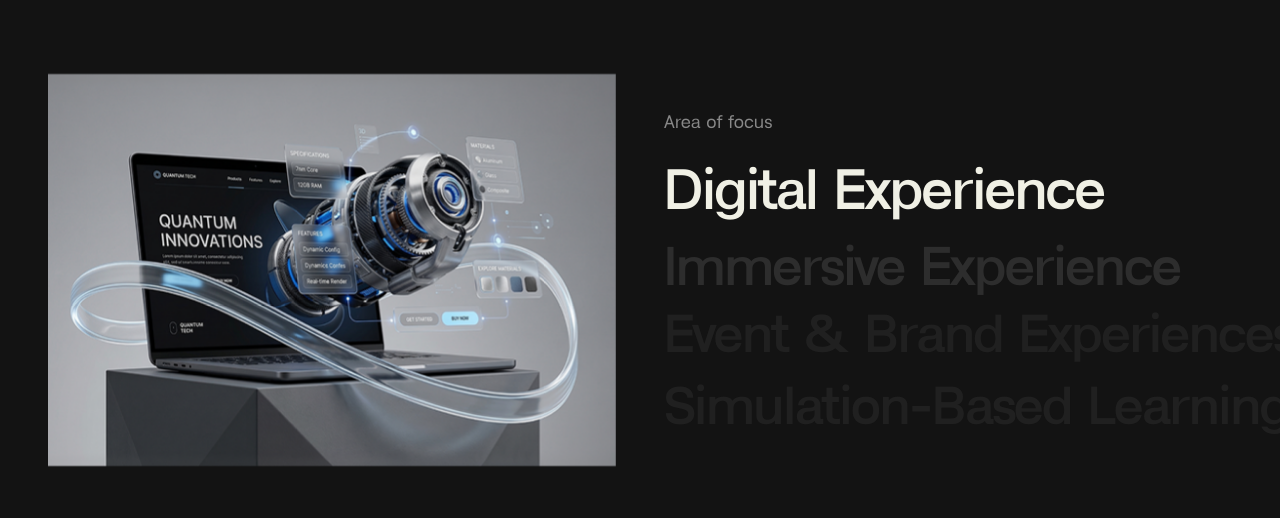
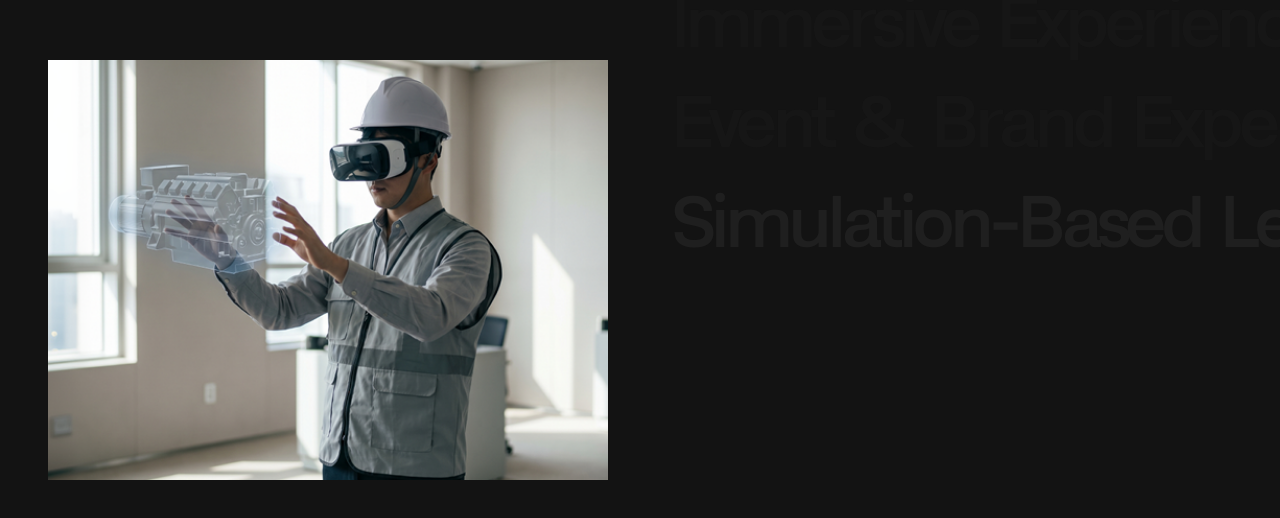
Before and after one commit to sachinjawade-cmyk/vx, a Next.js app: page / in a window 1280 px wide. Shown: the part 5048-5566 px from the top of the page. Built offline with nearby package versions, Linux system fonts and the light colour scheme.

Commit message:
feat: add interactive scroll-based offerings component with Framer Motion animations

```diff
--- a/src/components/Offerings.tsx
+++ b/src/components/Offerings.tsx
@@ -1,150 +1,504 @@
 "use client";
 
-import { motion, useScroll, useTransform } from "framer-motion";
+import {
+  motion,
+  useScroll,
+  useTransform,
+  useInView,
+  MotionValue,
+  useMotionValueEvent,
+} from "framer-motion";
+
 import { useRef } from "react";
 import Image from "next/image";
 
+/* -------------------------------------------------------------------------- */
+/*                                   CONTENT                                  */
+/* -------------------------------------------------------------------------- */
+
+const OFFERINGS = [
+  {
+    title: "Digital Experience",
+    image: "digital-experience.png",
+  },
+  {
+    title: "Immersive Experience",
+    image: "immersive-experience.png",
+  },
+  {
+    title: "Event & Brand Experiences",
+    image: "event-brand-experience.png",
+  },
+  {
+    title: "Simulation-Based Learning",
+    image: "simulation-learning.png",
+  },
+];
+
+/* -------------------------------------------------------------------------- */
+/*                             MOTION CONFIGURATION                           */
+/* -------------------------------------------------------------------------- */
+
+const SECTION_HEIGHT = "450vh";
+
+const SECTION_ENTRY_OFFSET = "-15% 0px -15% 0px";
+
+const SCROLL_OFFSET_START = "start -0.55";
+const SCROLL_OFFSET_END = "end start";
+
+const SECTION_ENTRY_INITIAL_Y = 80;
+const SECTION_LABEL_INITIAL_Y = 20;
+
+const SECTION_ENTRY_DURATION = 1.4;
+const LABEL_ENTRY_DURATION = 1.2;
+const LABEL_ENTRY_DELAY = 0.2;
+
+const CINEMATIC_EASE = [0.22, 1, 0.36, 1];
+
+const IMAGE_ACTIVE_SCALE_REDUCTION = 0.01;
+const IMAGE_NEXT_SCALE_START = 1.01;
+
+const ACTIVE_TEXT_OPACITY = 1;
+const INACTIVE_TEXT_OPACITY = 0.22;
+
+const ACTIVE_TEXT_COLOR = "#F5F2EB";
+const INACTIVE_TEXT_COLOR = "#444444";
+
+const SECTION_BACKGROUND = "#131313";
+
+const OFFERING_VERTICAL_SPACING = 100;
+
+/* -------------------------------------------------------------------------- */
+/*                          OFFERING VISUAL HIERARCHY                         */
+/* -------------------------------------------------------------------------- */
+
+const ACTIVE_OFFERING_DISTANCE = 0;
+const NEAR_OFFERING_DISTANCE = 0.15;
+const FAR_OFFERING_DISTANCE = 0.3;
+
+const ACTIVE_OFFERING_OPACITY = 1;
+const NEAR_OFFERING_OPACITY = 0.45;
+const FAR_OFFERING_OPACITY = 0.15;
+
+const ACTIVE_OFFERING_COLOR = "#F5F2EB";
+const NEAR_OFFERING_COLOR = "#666666";
+const FAR_OFFERING_COLOR = "#2A2A2A";
+
+
+/* -------------------------------------------------------------------------- */
+/*                                LAYOUT CONFIG                               */
+/* -------------------------------------------------------------------------- */
+
+const IMAGE_CONTAINER_CLASSNAME =
+  "relative w-full aspect-video lg:aspect-[4/3] overflow-hidden";
+
+const TITLE_CLASSNAME =
+  "text-3xl md:text-5xl lg:text-6xl xl:text-[4.5rem] leading-[0.95] font-semibold tracking-[-0.05em] whitespace-nowrap";
+
+const LABEL_CLASSNAME =
+  "text-[#7A7A7A] text-sm md:text-base uppercase tracking-[0.18em] mb-8";
+
+/* -------------------------------------------------------------------------- */
+/*                               EASING FUNCTION                              */
+/* -------------------------------------------------------------------------- */
+
+const cinematicInterpolation = (
+  value: number
+) => {
+  return value * value * (3 - 2 * value);
+};
+
 export default function Offerings() {
-  const containerRef = useRef<HTMLDivElement>(null);
+  const containerRef =
+    useRef<HTMLDivElement>(null);
+
+  const stickyContainerRef =
+    useRef<HTMLDivElement>(null);
+
+  /* ------------------------------------------------------------------------ */
+  /*                             SECTION VISIBILITY                           */
+  /* ------------------------------------------------------------------------ */
+
+  const isSectionVisible = useInView(
+    stickyContainerRef,
+    {
+      margin: SECTION_ENTRY_OFFSET,
+    }
+  );
+
+  /* ------------------------------------------------------------------------ */
+  /*                              SCROLL PROGRESS                             */
+  /* ------------------------------------------------------------------------ */
 
   const { scrollYProgress } = useScroll({
     target: containerRef,
-    offset: ["start start", "end start"]
+    offset: [
+      SCROLL_OFFSET_START,
+      SCROLL_OFFSET_END,
+    ],
   });
 
-  // ---------- SEGMENT SIZE ----------
-  const segment = 0.25;
+  const totalOfferings =
+    OFFERINGS.length;
 
-  // ---------- ACTIVE INDEX (STABLE) ----------
-  const activeIndex = useTransform(scrollYProgress, (v) =>
-    Math.min(3, Math.floor(v / segment))
+  const singleOfferingScrollSegment =
+    1 / totalOfferings;
+
+  /* ------------------------------------------------------------------------ */
+  /*                              ACTIVE OFFERING                             */
+  /* ------------------------------------------------------------------------ */
+
+  const activeOfferingIndex =
+    useTransform(
+      scrollYProgress,
+      (progress) => {
+        return Math.min(
+          totalOfferings - 1,
+          Math.floor(
+            progress /
+            singleOfferingScrollSegment
+          )
+        );
+      }
     );
 
-  // ---------- PROGRESS INSIDE CURRENT SEGMENT (0 → 1) ----------
-  const progressInSegment = useTransform(scrollYProgress, (v) => {
-    const i = Math.floor(v / segment);
-    const start = i * segment;
-    return (v - start) / segment;
-  });
 
-  // ---------- IMAGE CROSSFADE ----------
-  const getImageStyle = (index: number) => {
+  /* ------------------------------------------------------------------------ */
+  /*                              IMAGE ANIMATION                             */
+  /* ------------------------------------------------------------------------ */
+
+  const currentSegmentProgress =
+    useTransform(
+      scrollYProgress,
+      (progress) => {
+
+        const currentSegmentIndex =
+          Math.floor(
+            progress /
+            singleOfferingScrollSegment
+          );
+
+        const currentSegmentStart =
+          currentSegmentIndex *
+          singleOfferingScrollSegment;
+
+        return (
+          (progress -
+            currentSegmentStart) /
+          singleOfferingScrollSegment
+        );
+      }
+    );
+
+  const getImageAnimationStyles = (
+    offeringIndex: number
+  ) => {
+    const opacity = useTransform(
+      [
+        currentSegmentProgress,
+        activeOfferingIndex,
+      ] as MotionValue<any>[],
+
+      ([segmentProgress, currentIndex]: [number, number]) => {
+
+        // HOLD IMAGE initially
+        const delayedProgress =
+          segmentProgress < 0.55
+            ? 0
+            : (segmentProgress - 0.55) / 0.45;
+
+        const easedProgress =
+          cinematicInterpolation(
+            delayedProgress
+          );
+
+        // CURRENT IMAGE
+        if (currentIndex === offeringIndex) {
+          return 1 - easedProgress;
+        }
+
+        // NEXT IMAGE
+        if (
+          currentIndex + 1 ===
+          offeringIndex
+        ) {
+          return easedProgress;
+        }
+
+        return 0;
+      }
+    );
+
+    const scale = useTransform(
+      [
+        currentSegmentProgress,
+        activeOfferingIndex,
+      ] as MotionValue<any>[],
+
+      ([segmentProgress, currentIndex]: [number, number]) => {
+
+        // HOLD IMAGE initially
+        const delayedProgress =
+          segmentProgress < 0.55
+            ? 0
+            : (segmentProgress - 0.55) / 0.45;
+
+        const easedProgress =
+          cinematicInterpolation(
+            delayedProgress
+          );
+
+        // CURRENT IMAGE
+        if (currentIndex === offeringIndex) {
+          return (
+            1 -
+            easedProgress *
+            IMAGE_ACTIVE_SCALE_REDUCTION
+          );
+        }
+
+        // NEXT IMAGE
+        if (
+          currentIndex + 1 ===
+          offeringIndex
+        ) {
+          return (
+            IMAGE_NEXT_SCALE_START -
+            easedProgress *
+            IMAGE_ACTIVE_SCALE_REDUCTION
+          );
+        }
+
+        return 1;
+      }
+    );
+
     return {
-      opacity: useTransform(progressInSegment, (p) => {
-        const i = Math.floor(scrollYProgress.get() / segment);
-        if (i === index) return 1 - p;       // fade out current
-        if (i + 1 === index) return p;       // fade in next
-        return 0;
-      }),
-      scale: useTransform(progressInSegment, (p) => {
-        const i = Math.floor(scrollYProgress.get() / segment);
-        if (i === index) return 1 - p * 0.05;
-        if (i + 1 === index) return 0.95 + p * 0.05;
-        return 0.95;
-      }),
-      filter: useTransform(progressInSegment, (p) => {
-        const i = Math.floor(scrollYProgress.get() / segment);
-        if (i === index) return `blur(${p * 6}px)`;
-        if (i + 1 === index) return `blur(${(1 - p) * 6}px)`;
-        return "blur(6px)";
-      })
+      opacity,
+      scale,
     };
   };
 
-  // ---------- TEXT ANIMATION ----------
-  const getTextStyle = (index: number) => {
+  /* ------------------------------------------------------------------------ */
+  /*                               TEXT ANIMATION                             */
+  /* ------------------------------------------------------------------------ */
+
+  const getTextAnimationStyles = (
+    offeringIndex: number
+  ) => {
+    const opacity = useTransform(
+      activeOfferingIndex,
+      (currentIndex) => {
+        /* ---------------- ACTIVE ---------------- */
+
+        if (
+          currentIndex === offeringIndex
+        ) {
+          return ACTIVE_TEXT_OPACITY;
+        }
+
+        /* ---------------- INACTIVE ---------------- */
+
+        return INACTIVE_TEXT_OPACITY;
+      }
+    );
+
+    const color = useTransform(
+      activeOfferingIndex,
+      (currentIndex) => {
+        /* ---------------- ACTIVE ---------------- */
+
+        if (
+          currentIndex === offeringIndex
+        ) {
+          return ACTIVE_TEXT_COLOR;
+        }
+
+        /* ---------------- INACTIVE ---------------- */
+
+        return INACTIVE_TEXT_COLOR;
+      }
+    );
+
     return {
-      y: useTransform(progressInSegment, (p) => {
-        const i = Math.floor(scrollYProgress.get() / segment);
-
-        if (i === index) return -p * 20;
-        if (i + 1 === index) return 5 - p * 5;
-
-        return 0;
-      }),
-
-      opacity: useTransform(progressInSegment, (p) => {
-        const i = Math.floor(scrollYProgress.get() / segment);
-
-        if (i === index) return 1;                 // always fully visible
-        if (i + 1 === index) return 0.4 + p * 0.6; // never 0 → prevents invisibility
-
-        return 0.2;
-      }),
-
-      scale: useTransform(progressInSegment, (p) => {
-        const i = Math.floor(scrollYProgress.get() / segment);
-
-        if (i === index) return 1;
-        if (i + 1 === index) return 0.96 + p * 0.04;
-
-        return 0.94;
-      }),
-
-      color: useTransform(progressInSegment, (p) => {
-        const i = Math.floor(scrollYProgress.get() / segment);
-
-        if (i === index) return "#F0F0E5";
-        return "#555555"; // ALL others dim (your requirement)
-      })
+      opacity,
+      color,
     };
   };
 
   return (
-    <section ref={containerRef} className="relative h-[400vh] bg-[#131313] whitespace-nowrap">
-      <div className="sticky top-0 h-screen flex items-center justify-center overflow-hidden">
+    <section
+      ref={containerRef}
+      className="relative"
+      style={{
+        height: SECTION_HEIGHT,
+        background:
+          SECTION_BACKGROUND,
+      }}
+    >
+      <div
+        ref={stickyContainerRef}
+        className="sticky top-0 h-screen overflow-hidden flex items-center"
+      >
+        {/* ---------------- SECTION ENTRY ---------------- */}
 
-        <div className="w-full max-w-7xl mx-auto px-6 md:px-12 grid lg:grid-cols-2 gap-12 items-center">
+        <motion.div
+          initial={{
+            opacity: 0,
+            y: SECTION_ENTRY_INITIAL_Y,
+          }}
+          animate={
+            isSectionVisible
+              ? {
+                opacity: 1,
+                y: 0,
+              }
+              : {
+                opacity: 0,
+                y:
+                  SECTION_ENTRY_INITIAL_Y,
+              }
+          }
+          transition={{
+            duration:
+              SECTION_ENTRY_DURATION,
+            ease: CINEMATIC_EASE,
+          }}
+          className="w-full"
+        >
+          <div className="w-full max-w-7xl mx-auto px-6 md:px-12 grid lg:grid-cols-2 gap-16 items-center">
 
-          {/* LEFT – IMAGES */}
-          <div className="relative w-full aspect-video lg:aspect-[4/3]">
+            {/* ---------------- LEFT SIDE : IMAGE ---------------- */}
 
-            {[
-              "digital-experience.png",
-              "immersive-experience.png",
-              "event-brand-experience.png",
-              "simulation-learning.png"
-            ].map((src, i) => (
+            <div
+              className={
+                IMAGE_CONTAINER_CLASSNAME
+              }
+            >
+              {OFFERINGS.map(
+                (
+                  offering,
+                  offeringIndex
+                ) => (
                   <motion.div
-                key={i}
-                style={getImageStyle(i)}
-                className="absolute inset-0 will-change-transform"
+                    key={
+                      offeringIndex
+                    }
+                    style={{
+                      ...getImageAnimationStyles(
+                        offeringIndex
+                      ),
+                      backfaceVisibility:
+                        "hidden",
+                    }}
+                    className="absolute inset-0 will-change-transform will-change-opacity"
                   >
                     <Image
-                  src={`/images/offerings/${src}`}
-                  alt=""
+                      src={`/images/offerings/${offering.image}`}
+                      alt={
+                        offering.title
+                      }
                       fill
-                  className="object-contain"
+                      priority
+                      className="object-cover"
                     />
                   </motion.div>
-            ))}
-
+                )
+              )}
             </div>
 
-          {/* RIGHT – TEXT */}
-          <div className="flex flex-col space-y-4">
+            {/* ---------------- RIGHT SIDE : TEXT RAIL ---------------- */}
 
-            <p className="text-[#888888] text-sm md:text-lg mb-2">
-              Area of focus
-            </p>
+            <div className="relative h-[420px] overflow-visible flex items-center">
 
-            {[
-              "Digital Experience",
-              "Immersive Experience",
-              "Event & Brand Experiences",
-              "Simulation-Based Learning"
-            ].map((text, i) => (
-              <motion.h3
-                style={getTextStyle(i)}
-                className="text-2xl md:text-4xl lg:text-5xl xl:text-[3.5rem] font-semibold tracking-tight origin-left whitespace-nowrap"
+              {/* CENTER GUIDE */}
+              <div className="absolute top-1/2 left-20 w-full h-px -translate-y-1/2 pointer-events-none opacity-0" />
+
+              <motion.div
+                style={{
+                  y: useTransform(
+                    scrollYProgress,
+                    [0, 1],
+                    [
+                      OFFERING_VERTICAL_SPACING,
+                      -(
+                        (OFFERINGS.length - 1) *
+                        OFFERING_VERTICAL_SPACING
+                      ) + OFFERING_VERTICAL_SPACING
+                    ]
+                  ),
+                }}
+                className="flex flex-col"
               >
-                {text}
-              </motion.h3>
-            ))}
+                {OFFERINGS.map((offering, index) => {
 
+                  const itemCenter =
+                    index *
+                    singleOfferingScrollSegment;
+
+                  const distanceFromActive = useTransform(
+                    scrollYProgress,
+                    (progress) => {
+                      return Math.abs(
+                        progress - itemCenter
+                      );
+                    }
+                  );
+
+                  const opacity = useTransform(
+                    distanceFromActive,
+                    [
+                      ACTIVE_OFFERING_DISTANCE,
+                      NEAR_OFFERING_DISTANCE,
+                      FAR_OFFERING_DISTANCE,
+                    ],
+                    [
+                      ACTIVE_OFFERING_OPACITY,
+                      NEAR_OFFERING_OPACITY,
+                      FAR_OFFERING_OPACITY,
+                    ]
+                  );
+
+                  /* -------------------------------------------------------------------------- */
+                  /*                                COLOR MOTION                                */
+                  /* -------------------------------------------------------------------------- */
+
+                  const color = useTransform(
+                    distanceFromActive,
+                    [
+                      ACTIVE_OFFERING_DISTANCE,
+                      NEAR_OFFERING_DISTANCE,
+                      FAR_OFFERING_DISTANCE,
+                    ],
+                    [
+                      ACTIVE_OFFERING_COLOR,
+                      NEAR_OFFERING_COLOR,
+                      FAR_OFFERING_COLOR,
+                    ]
+                  );
+
+                  return (
+                    <motion.div
+                      key={index}
+                      style={{
+                        opacity,
+                        color,
+                        height: `${OFFERING_VERTICAL_SPACING}px`,
+                      }}
+                      className="flex items-center"
+                    >
+                      <h3 className="text-3xl md:text-5xl lg:text-6xl xl:text-[4.5rem] leading-[0.95] font-semibold tracking-[-0.05em] whitespace-nowrap">
+                        {offering.title}
+                      </h3>
+                    </motion.div>
+                  );
+                })}
+              </motion.div>
             </div>
+          </div>
+        </motion.div>
 
-        </div>
+
       </div>
     </section>
   );
```
Lines whose indentation alone changed are shown as unchanged.
